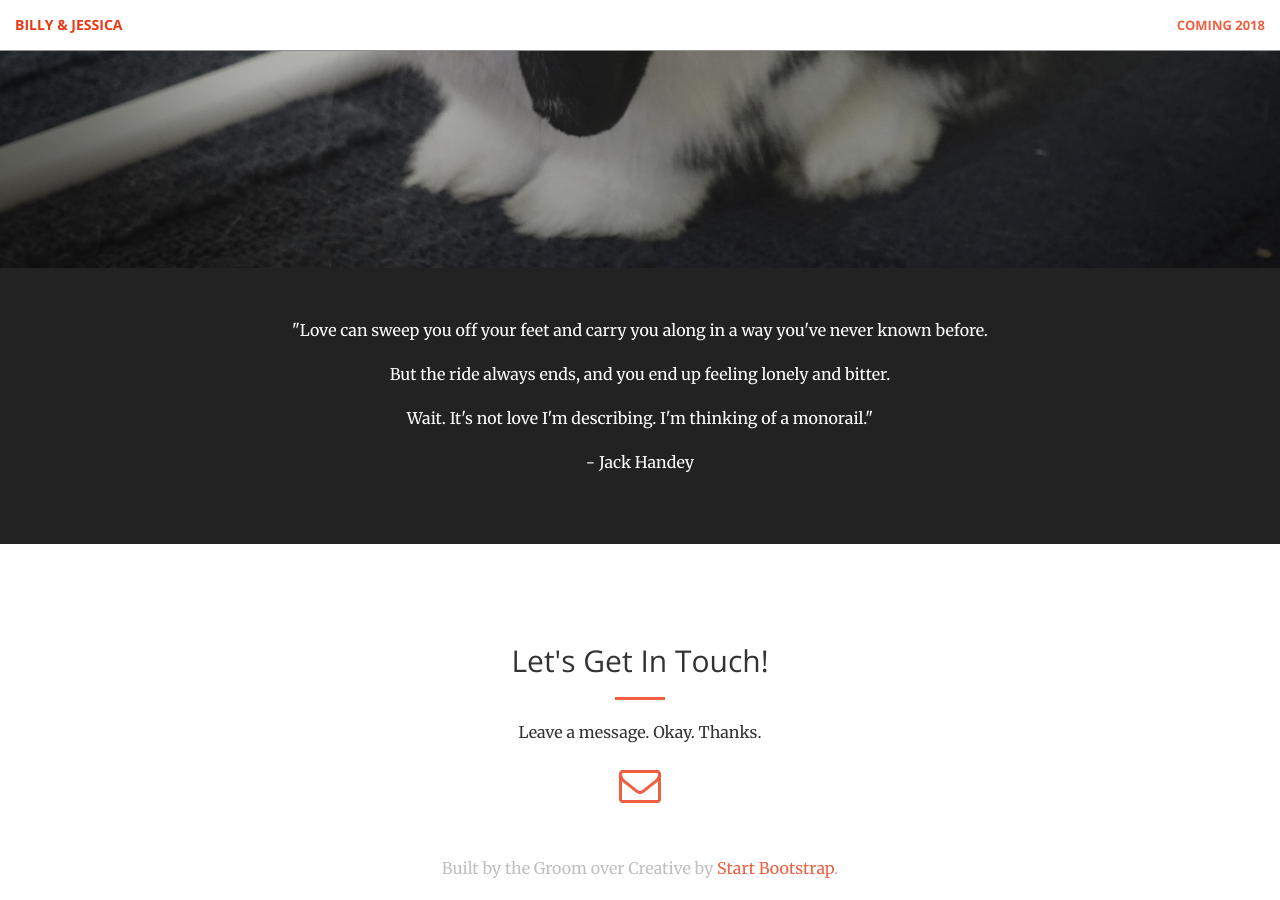
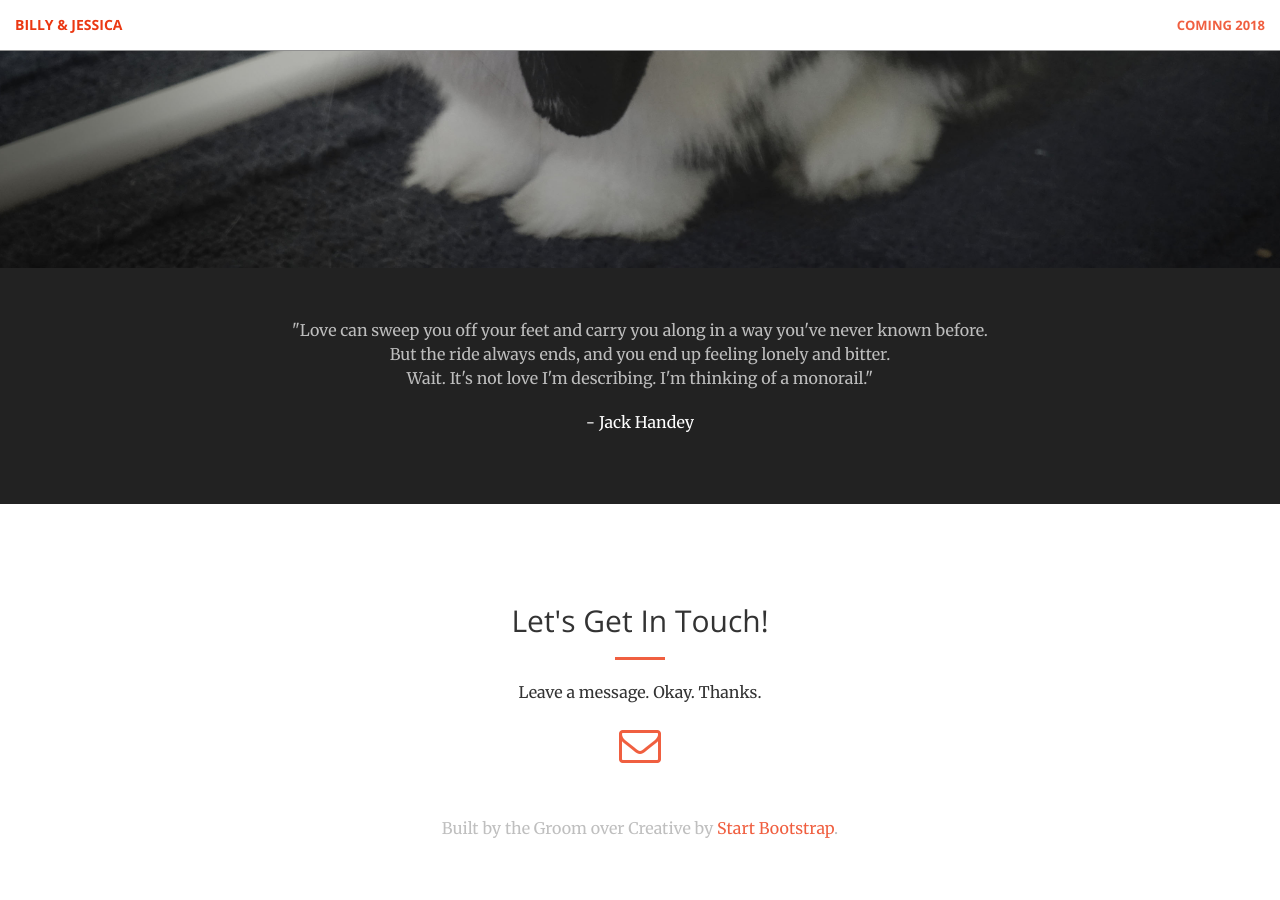
Before and after one commit to notbleh/wed-website, a Jekyll site: the page built from index.html, in a window 1280 px wide and 900 px high, scrolled down 632 px. Built offline with Jekyll 4.4.1, drawn with Linux system fonts in a browser that asks for light colours; after the commit the page ends 1492 px from its top, so only the background shows below that.

Commit message:
Update aside.html

```diff
--- a/_includes/aside.html
+++ b/_includes/aside.html
@@ -1,9 +1,9 @@
   <aside class="bg-dark">
       <div class="container text-center">
           <div class="call-to-action">
-            <p>"Love can sweep you off your feet and carry you along in a way you've never known before. </p>
-            <p>But the ride always ends, and you end up feeling lonely and bitter.</p>
-            <p>Wait. It's not love I'm describing. I'm thinking of a monorail."</p>
+            <p class="text-faded">"Love can sweep you off your feet and carry you along in a way you've never known before. <br>
+            But the ride always ends, and you end up feeling lonely and bitter.<br>
+            Wait. It's not love I'm describing. I'm thinking of a monorail."</p>
             <p>- Jack Handey</p>
           </div>
       </div>
```
